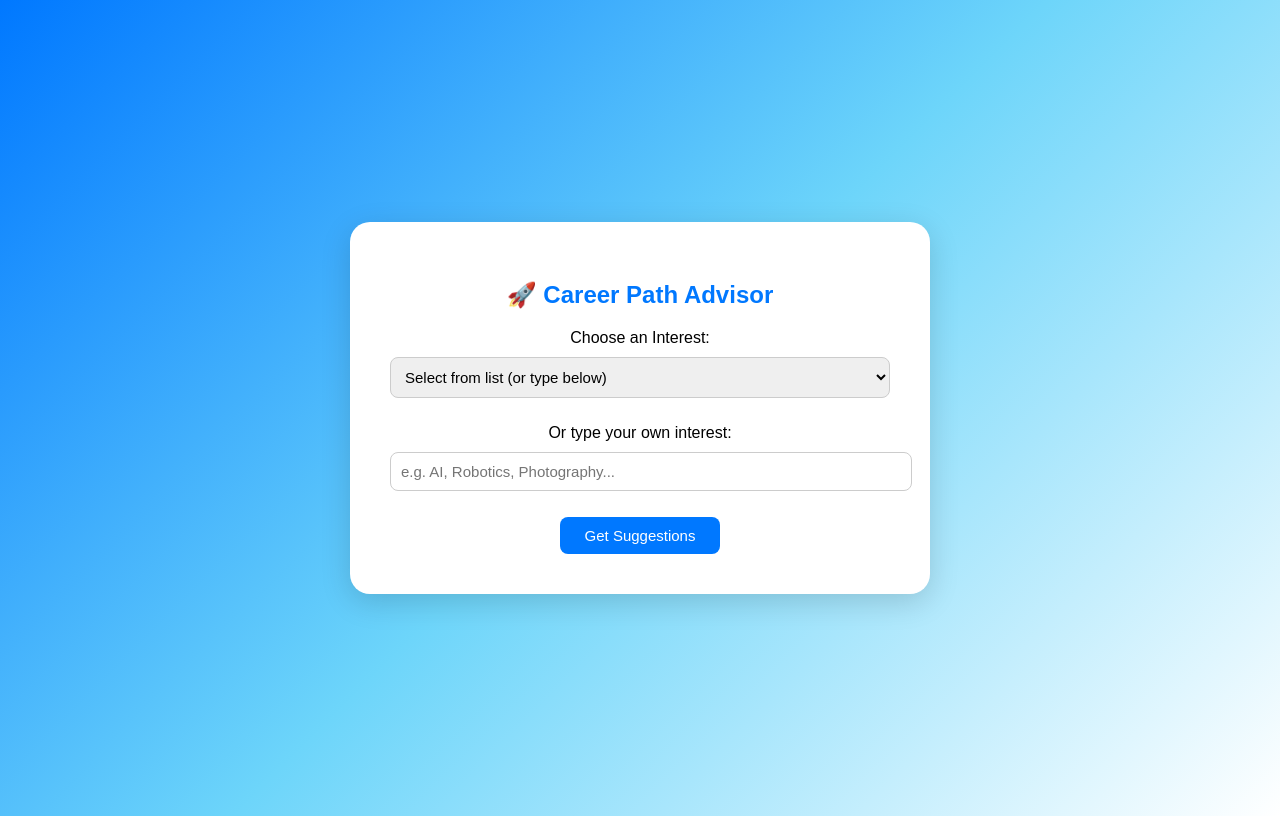
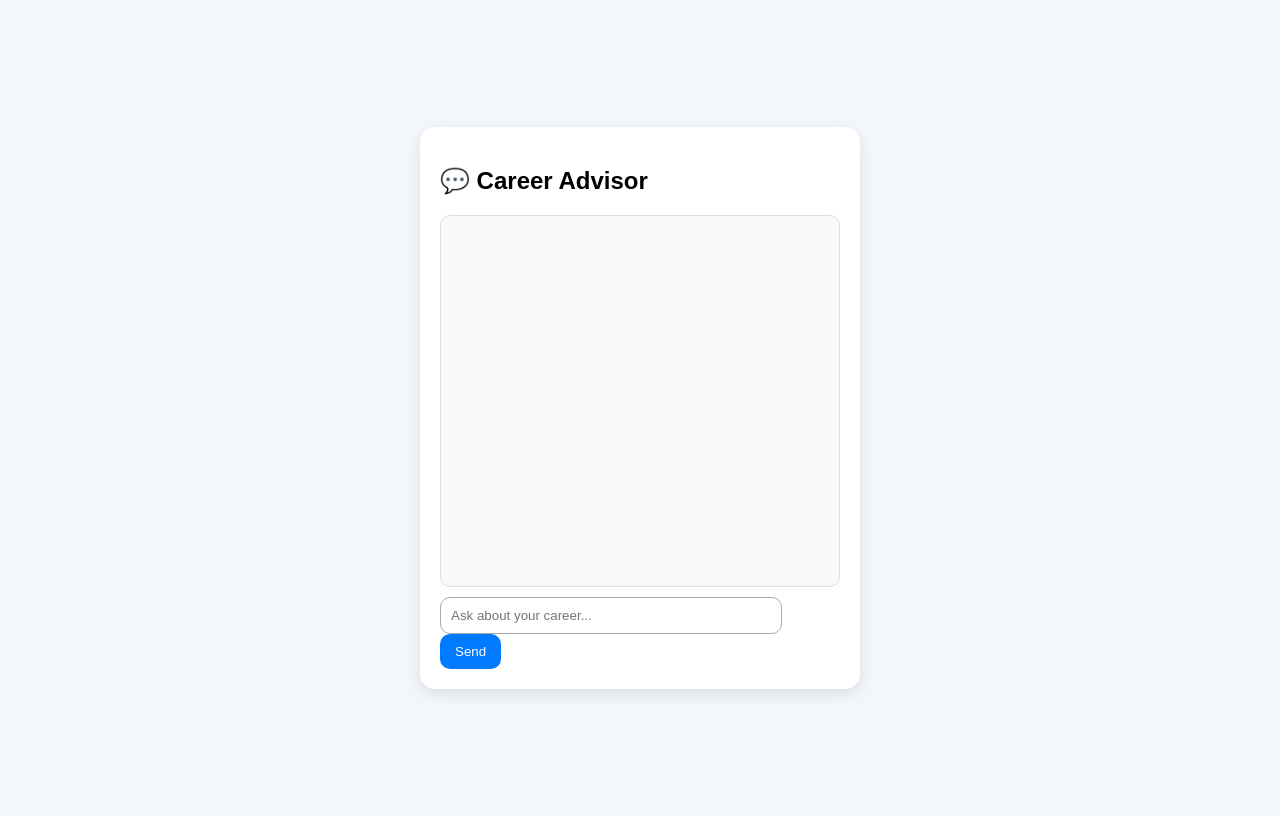
Before and after one commit to CaptMJA380/career_advisor, a Django app: page / in a window 1280 px wide. Run offline with Django 5.2, Linux system fonts and the light colour scheme.

Commit message:
ChatBot Integration using Google-Gemini

```diff
--- a/advisor/templates/advisor/home.html
+++ b/advisor/templates/advisor/home.html
@@ -2,101 +2,70 @@
 <html lang="en">
 <head>
     <meta charset="UTF-8">
-  <title>Career Path Advisor</title>
+    <title>Career Advisor Bot</title>
     <style>
         body {
-      font-family: 'Poppins', sans-serif;
-      background: linear-gradient(135deg, #0078ff, #6dd5fa, #ffffff);
+            background: #f3f6fb;
+            font-family: Arial, sans-serif;
+            display: flex;
+            justify-content: center;
+            align-items: center;
             height: 100vh;
-      display: flex;
-      align-items: center;
-      justify-content: center;
         }
-    .container {
-      background: white;
-      border-radius: 20px;
-      width: 500px;
-      box-shadow: 0 8px 30px rgba(0,0,0,0.15);
-      padding: 40px;
-      text-align: center;
-      transition: all 0.3s ease;
+        .chat-container {
+            background: #fff;
+            width: 400px;
+            padding: 20px;
+            border-radius: 15px;
+            box-shadow: 0 5px 15px rgba(0,0,0,0.1);
         }
-    .container:hover {
-      transform: scale(1.02);
+        .chat-box {
+            height: 350px;
+            overflow-y: auto;
+            border: 1px solid #ddd;
+            padding: 10px;
+            border-radius: 10px;
+            margin-bottom: 10px;
+            background: #f9f9f9;
         }
-    h2 {
-      color: #0078ff;
-      margin-bottom: 20px;
-    }
-    input, select {
-      width: 100%;
+        .user-input {
+            width: 80%;
             padding: 10px;
-      margin: 10px 0;
-      border-radius: 8px;
-      border: 1px solid #ccc;
-      font-size: 15px;
+            border: 1px solid #aaa;
+            border-radius: 10px;
         }
         button {
-      background-color: #0078ff;
+            padding: 10px 15px;
+            border: none;
+            background: #007bff;
             color: white;
-      border: none;
-      padding: 10px 25px;
-      border-radius: 8px;
+            border-radius: 10px;
             cursor: pointer;
-      font-size: 15px;
-      transition: 0.3s;
         }
         button:hover {
-      background-color: #005ecb;
+            background: #0056b3;
         }
-    ul {
-      list-style: none;
-      padding: 0;
-      margin-top: 20px;
-      animation: fadeIn 0.5s ease-in-out;
-    }
-    li {
-      background: #eef2ff;
-      margin: 10px 0;
+        .response {
+            background: #e1f5fe;
             padding: 10px;
             border-radius: 10px;
-      color: #333;
-    }
-    @keyframes fadeIn {
-      from { opacity: 0; transform: translateY(10px); }
-      to { opacity: 1; transform: translateY(0); }
+            margin-top: 10px;
         }
     </style>
 </head>
 <body>
-  <div class="container">
-    <h2>🚀 Career Path Advisor</h2>
-    <form id="careerForm">
+<div class="chat-container">
+    <h2>💬 Career Advisor</h2>
+    <div class="chat-box" id="chatBox">
+        {% if response %}
+            <div class="response">{{ response }}</div>
+        {% endif %}
+    </div>
+    <form method="POST">
         {% csrf_token %}
-      {{ form.as_p }}
-      <button type="submit">Get Suggestions</button>
+        <input type="text" name="user_input" class="user-input" placeholder="Ask about your career..." required>
+        <button type="submit">Send</button>
     </form>
-    <div id="result"></div>
 </div>
-
-  <script>
-    document.getElementById('careerForm').addEventListener('submit', async function(e) {
-      e.preventDefault();
-      const formData = new FormData(this);
-
-      const response = await fetch("", {
-        method: "POST",
-        headers: {
-          "X-Requested-With": "XMLHttpRequest"
-        },
-        body: formData
-      });
-
-      const data = await response.json();
-      const resultDiv = document.getElementById("result");
-      resultDiv.innerHTML = "<h3>Recommended Careers:</h3><ul>" +
-        data.careers.map(c => `<li>${c}</li>`).join('') + "</ul>";
-    });
-  </script>
 </body>
 </html>
--- a/advisor/views.py
+++ b/advisor/views.py
@@ -1,29 +1,21 @@
+import google.generativeai as genai
+from django.conf import settings
 from django.shortcuts import render
-from django.http import JsonResponse
-from .forms import CareerForm
 
-career_paths = {
-    "ai": ["Machine Learning Engineer", "Data Scientist", "AI Researcher", "AI Product Manager"],
-    "finance": ["Investment Banker", "Financial Analyst", "Risk Manager", "Wealth Advisor"],
-    "design": ["UI/UX Designer", "Graphic Designer", "Product Designer", "Game Designer"],
-    "healthcare": ["Doctor", "Nurse", "Medical Researcher", "Healthcare Administrator"],
-    "law": ["Corporate Lawyer", "Judge", "Legal Advisor", "Criminal Lawyer"],
-    "dance": ["Choreographer", "Dance Academy", "Influencer", "Background Dancer"],
-}
+genai.configure(api_key=settings.GOOGLE_API_KEY)
 
 def home(request):
+    response_text = ""
     if request.method == "POST":
-        form = CareerForm(request.POST)
-        if form.is_valid():
-            interest = form.cleaned_data.get("interest_text") or form.cleaned_data.get("interest_choice")
-            interest = interest.lower().strip()
-            careers = career_paths.get(interest, ["Sorry, no suggestions available for this interest."])
+        user_input = request.POST.get("user_input")
+        model = genai.GenerativeModel("gemini-2.5-flash")
+        try:
+            response = model.generate_content(
+    f"You are a concise career advisor chatbot. Give a short and practical career suggestion (under 6 sentences),provide career options in bullet points and explaining each in deatil (should not exceed 4 lines) make sure to list all texr properly for: {user_input}"
+)
 
-            if request.headers.get("X-Requested-With") == "XMLHttpRequest":
-                return JsonResponse({"careers": careers})
+            response_text = response.text
+        except Exception as e:
+            response_text = f"Error: {e}"
 
-            return render(request, "advisor/home.html", {"form": form, "careers": careers})
-    else:
-        form = CareerForm()
-
-    return render(request, "advisor/home.html", {"form": form})
+    return render(request, "advisor/home.html", {"response": response_text})
--- a/career_advisor/settings.py
+++ b/career_advisor/settings.py
@@ -124,3 +124,7 @@ STATIC_URL = 'static/'
 # https://docs.djangoproject.com/en/5.2/ref/settings/#default-auto-field
 
 DEFAULT_AUTO_FIELD = 'django.db.models.BigAutoField'
+
+
+
+GOOGLE_API_KEY = os.getenv("GOOGLE_API_KEY")
```
Also changed, not shown: 2 other files. Lines whose indentation alone changed are shown as unchanged.
